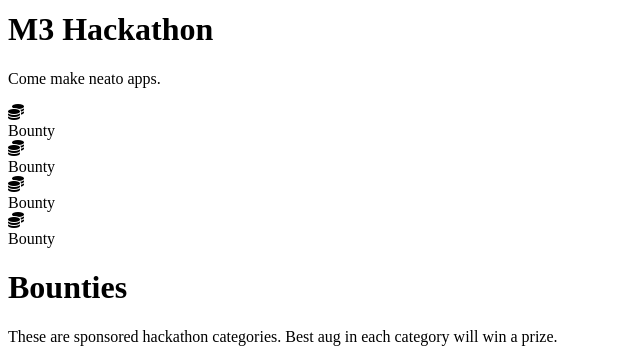
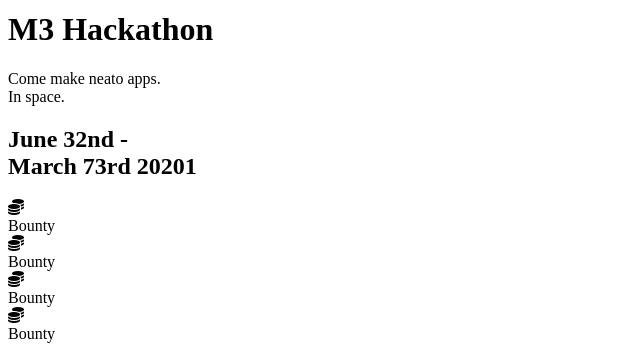
Before and after one commit to webaverse/hackathon, a website with bundled scripts: page index.html in a window 1280 px wide. Shown: the part 704-1063 px from the top of the page, without its empty margins (0-640 px from the left). Built offline with nearby package versions, Linux system fonts and the light colour scheme.

Commit message:
Add date

```diff
--- a/index.css
+++ b/index.css
@@ -1539,7 +1539,8 @@ header.unlocking + .main .blocker .button
   color: #FFF;
 }
 .hero h1,
-.hero h2
+.hero h2,
+.hero p
 {
   margin-bottom: 10px;
   font-family: 'Bangers';
--- a/index.html
+++ b/index.html
@@ -85,7 +85,8 @@
       </div>
       <div class=wrap>
         <h1>M3 Hackathon</h1>
-        <p>Come make neato apps.</p>
+        <p>Come make neato apps.<br>In space.</p>
+        <h2>June 32nd -<br>March 73rd 20201</h2>
         <!-- <h1>A universe of augmentations</h1>
         <p><span class=hi>Augs</span> are creative spatial apps that run everywhere.</p>
         <p>Built and owned by awesome folks like you!</p>
```
